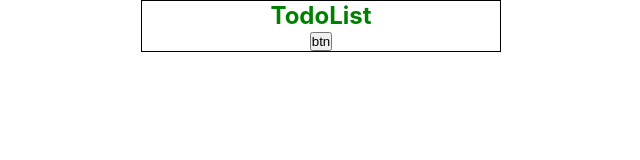
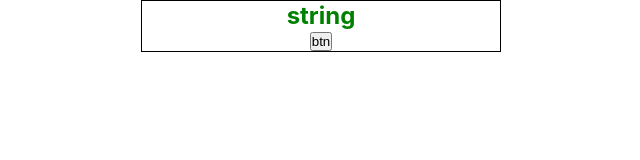
Before and after one commit to kozzztia/education-todo, a React (Create React App) app: page / in a window 1280 px wide. Shown: the top 160 px of the page, without its empty margins (319-959 px from the left). Built offline with nearby package versions, Linux system fonts and the light colour scheme.

Commit message:
use spred wis usecontext commit

```diff
--- a/src/App.tsx
+++ b/src/App.tsx
@@ -1,13 +1,18 @@
 import React, {createContext, useState} from 'react';
 import './App.css';
 import TodoListComponent from "./components/TodoListComponent";
-export const TodoContext = createContext<boolean | null>(false)
+import {contextType} from "./types/types";
 
+
+export const TodoContext = createContext<contextType | null>(null)
 function App() {
   const [doneValue, setDoneValue] = useState<boolean>(false)
-
+    const context : contextType= {
+        doneValue,
+        text : "string",
+    }
   return (
-      <TodoContext.Provider value={doneValue}>
+      <TodoContext.Provider value ={context}>
         <div className="App">
 
           <TodoListComponent/>
--- a/src/components/TodoListComponent.tsx
+++ b/src/components/TodoListComponent.tsx
@@ -1,14 +1,15 @@
 import React,{useContext} from 'react';
 import TodoForm from "./TodoForm";
 import {TodoContext} from "../App";
+import {contextType} from "../types/types";
 
 const TodoListComponent = () => {
-    const context = useContext(TodoContext)
+    const {...context} = useContext(TodoContext)
     return (
         <div>
             <h2
-                style={context?{color:'red'}:{color:"green"}}
-            >TodoList</h2>
+                style={context.doneValue?{color:"red"}:{color:"green"}}
+            >{context.text}</h2>
         </div>
     );
 };
```
Also changed, not shown: src/types/types.tsx (+5 -2 lines).
